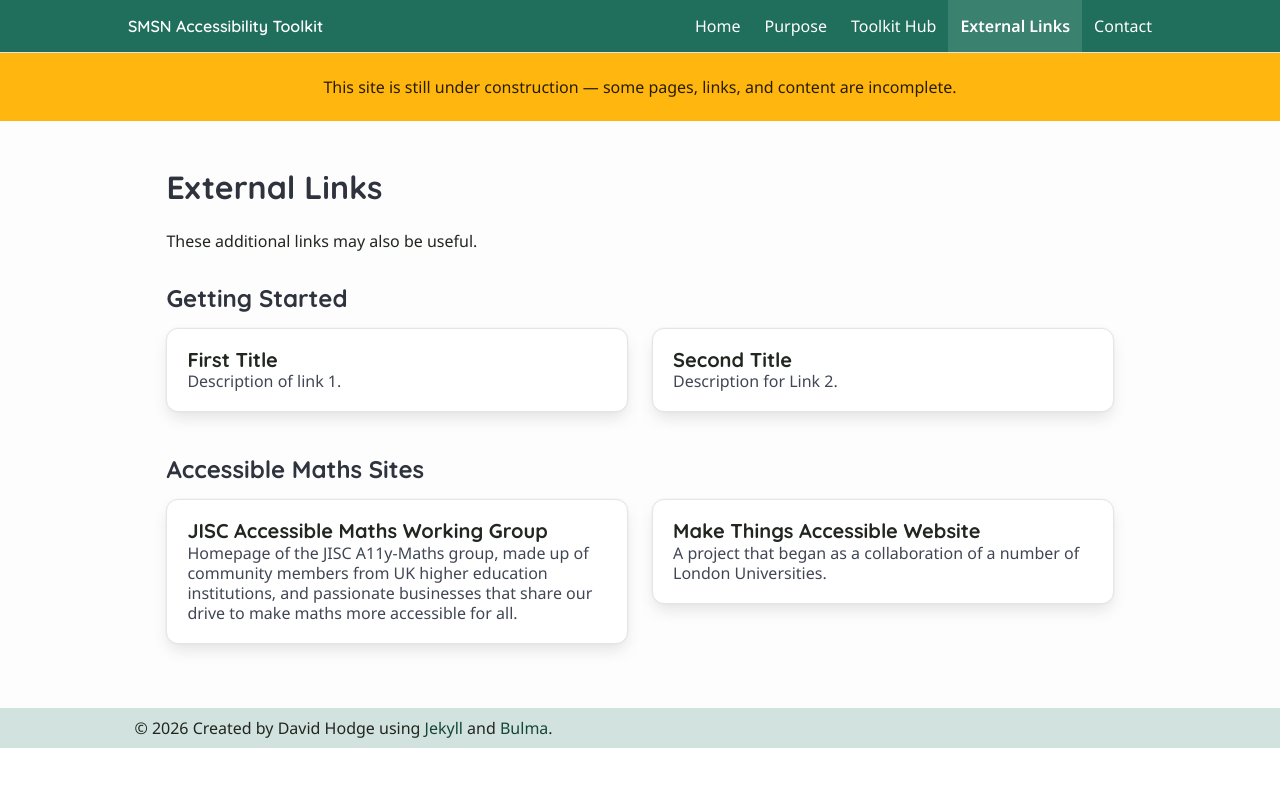
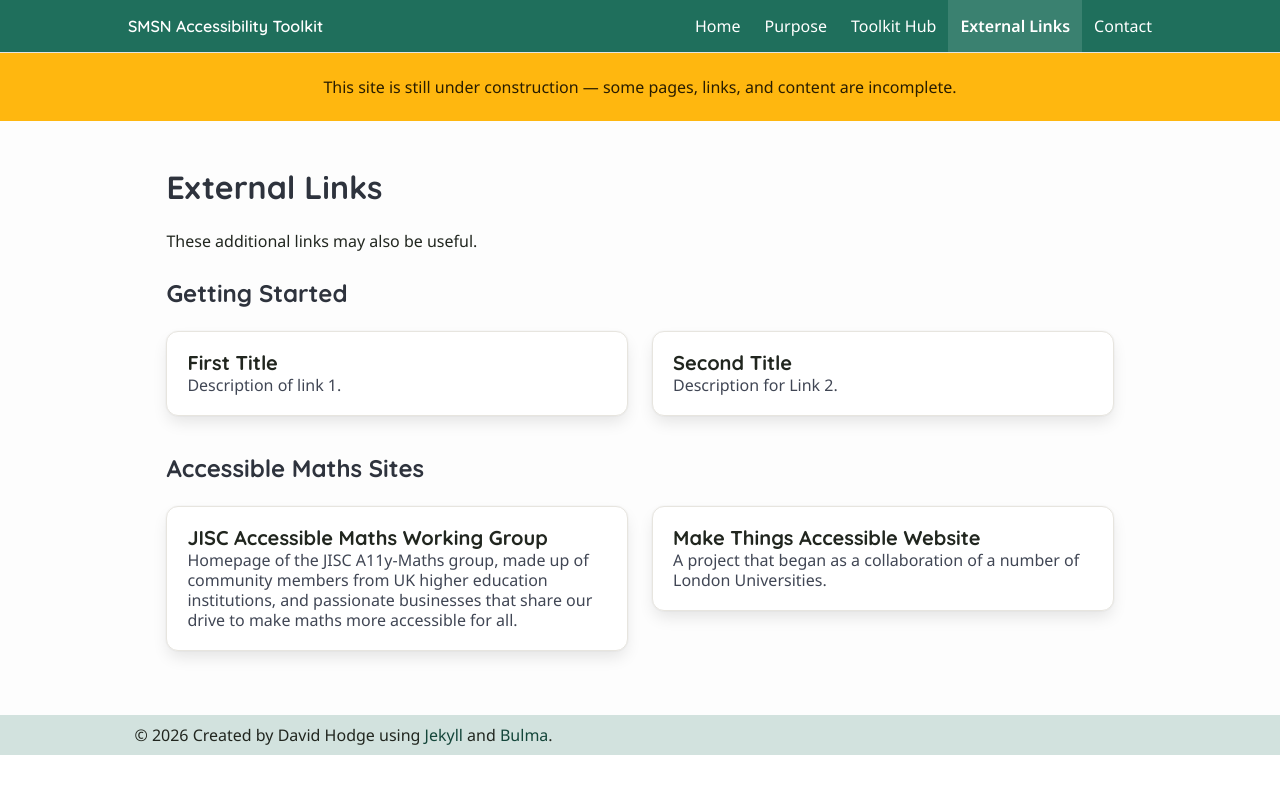
Before and after one commit to smsn-toolkit/smsn-toolkit.github.io, a Jekyll site: the page built from external-links.md, in a window 1280 px wide. Shown: the top 794 px of the page. Built offline with Jekyll 4.4.1, drawn with Linux system fonts in a browser that asks for light colours.

Commit message:
Fix h3-->h2 issue. Add <main> for screenreaders. Remove target=_blanks. Add role='status' for banner.

```diff
--- a/_layouts/default.html
+++ b/_layouts/default.html
@@ -21,7 +21,7 @@
 </head>
 <body>
 
-  <nav class="navbar" role="navigation" aria-label="main navigation">
+  <nav class="navbar" aria-label="main navigation">
     <div class="container">
       <div class="navbar-brand">
         <a class="navbar-item" href="{{ '/' | relative_url }}">
@@ -44,10 +44,12 @@
   </nav>
 
   {% if site.under_construction %}
-  <div class="notification is-warning has-text-centered" style="border-radius: 0; margin-bottom: 0;">
+  <div role="status" class="notification is-warning has-text-centered" style="border-radius: 0; margin-bottom: 0;">
     This site is still under construction — some pages, links, and content are incomplete.
   </div>
   {% endif %}
+
+  <main id="main-content">
 
   {% if page.is_home %}
   <section class="hero is-site">
@@ -72,6 +74,8 @@
     </div>
   </section>
 
+  </main>
+
   <footer class="footer p-2">
     <div class="container">
 		<p>&copy; {{ site.time | date: '%Y' }} Created by David Hodge using <a href="https://jekyllrb.com">Jekyll</a> and <a href="https://bulma.io">Bulma</a>.</p>
--- a/external-links.md
+++ b/external-links.md
@@ -13,12 +13,13 @@
 -->
 
 {% for category in site.data.links %}
-### {{ category.category }}
+## {{ category.category }}
+{: .title .is-4}
 
 <div class="columns is-multiline">
 {% for item in category.items %}
   <div class="column is-half">
-    <a class="box link-card" href="{{ item.url }}" target="_blank" rel="noopener">
+    <a class="box link-card" href="{{ item.url }}">
       <p class="title is-5">{{ item.title }}</p>
       <p class="subtitle is-6 mb-0">{{ item.description }}</p>
     </a>
```
Also changed, not shown: toolkit-hub.md (+2 -2 lines).
